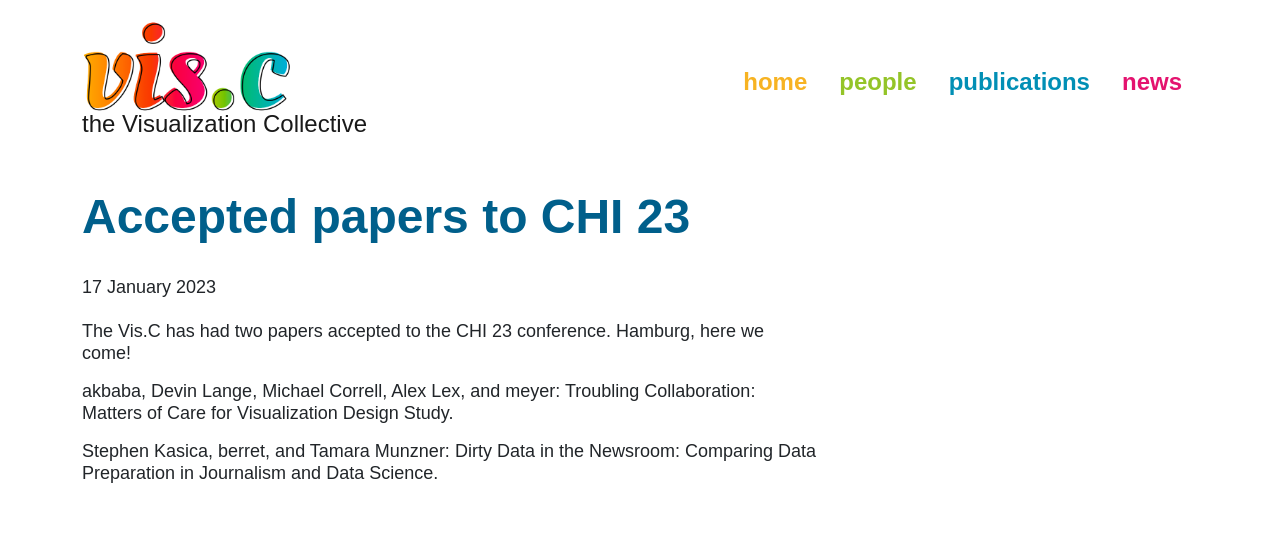
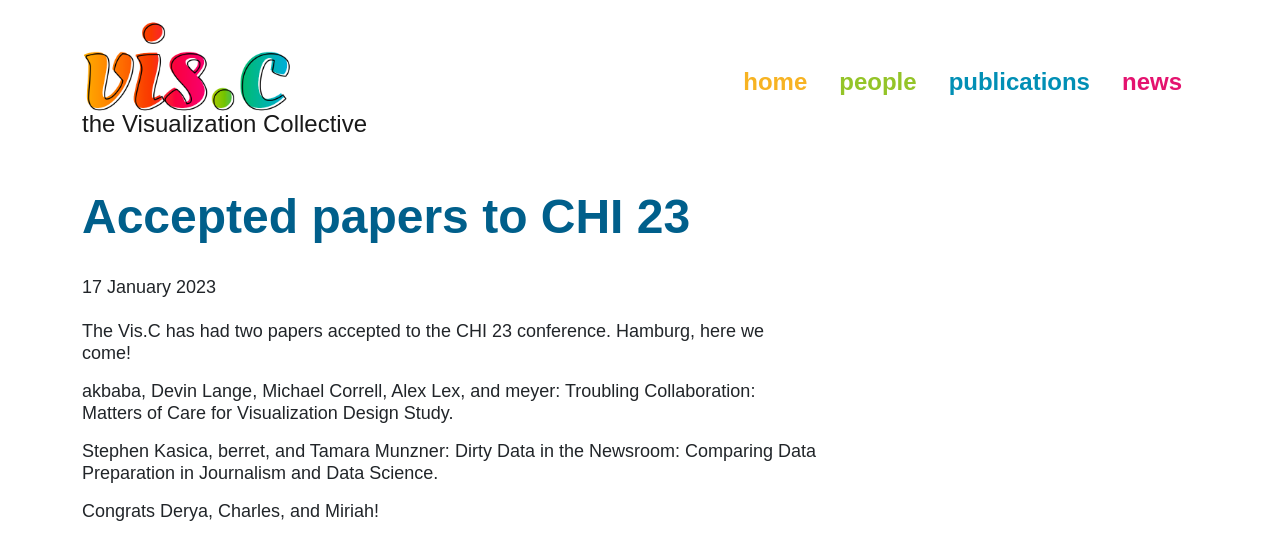
Before and after one commit to visidlab/visidlab.github.io, a Jekyll site: the page built from _news/2023-01-01-CHI_papers.md, in a window 1280 px wide. Shown: the top 560 px of the page. Built offline with Jekyll 4.4.1, drawn with Linux system fonts in a browser that asks for light colours; some web fonts are replaced.

Commit message:
Update 2023-01-01-CHI_papers.md

```diff
--- a/_news/2023-01-01-CHI_papers.md
+++ b/_news/2023-01-01-CHI_papers.md
@@ -11,3 +11,5 @@ The Vis.C has had two papers accepted to the CHI 23 conference. Hamburg, here we
 akbaba, Devin Lange, Michael Correll, Alex Lex, and meyer: [Troubling Collaboration: Matters of Care for Visualization Design Study](https://viscollective.github.io/publications/2023_chi_troubling/).
 
 Stephen Kasica, berret, and Tamara Munzner: [Dirty Data in the Newsroom: Comparing Data Preparation in Journalism and Data Science](https://www.cs.ubc.ca/group/infovis/pubs/2023/dirty-data-in-the-newsroom/).
+
+Congrats Derya, Charles, and Miriah!
```
